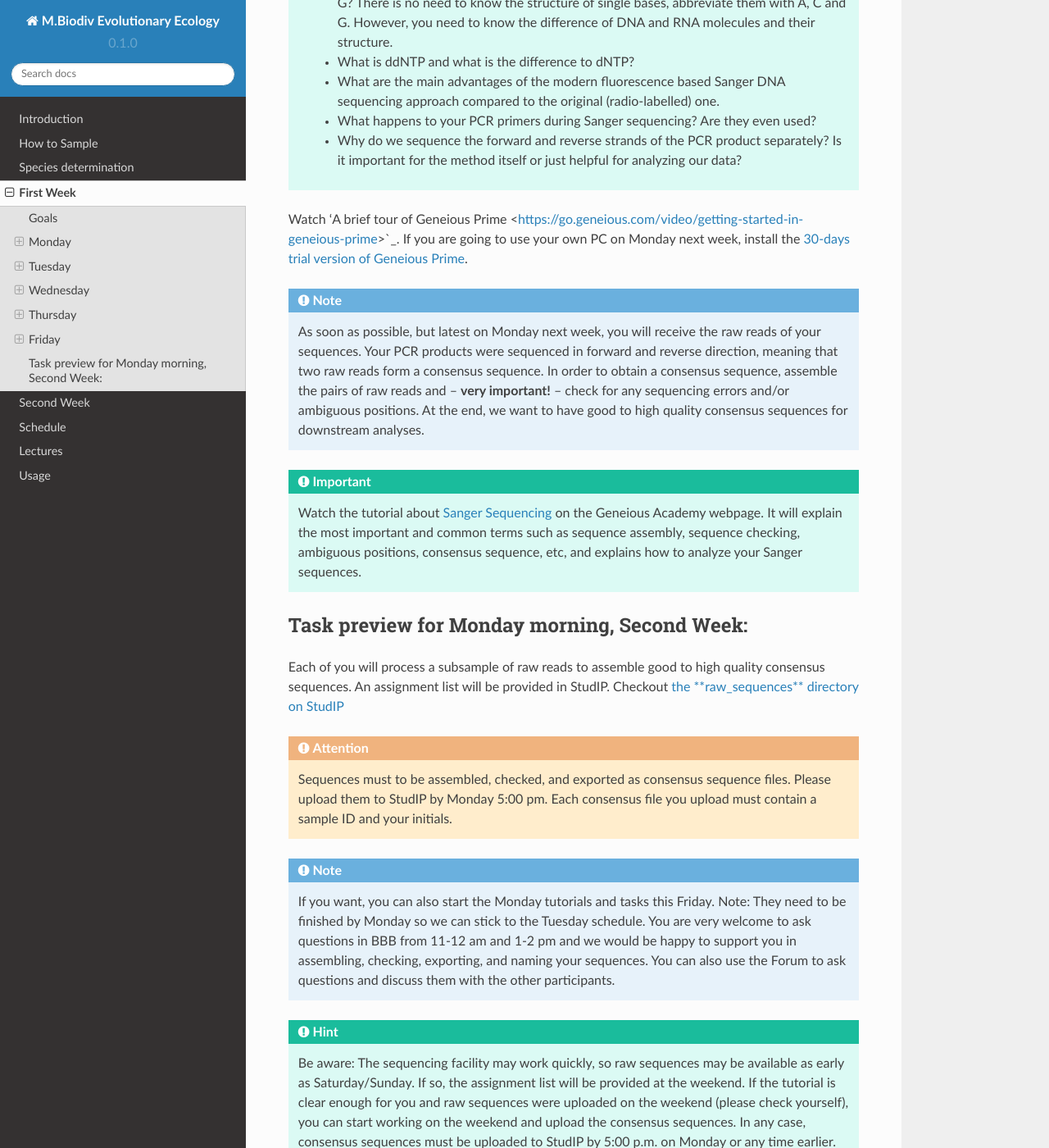
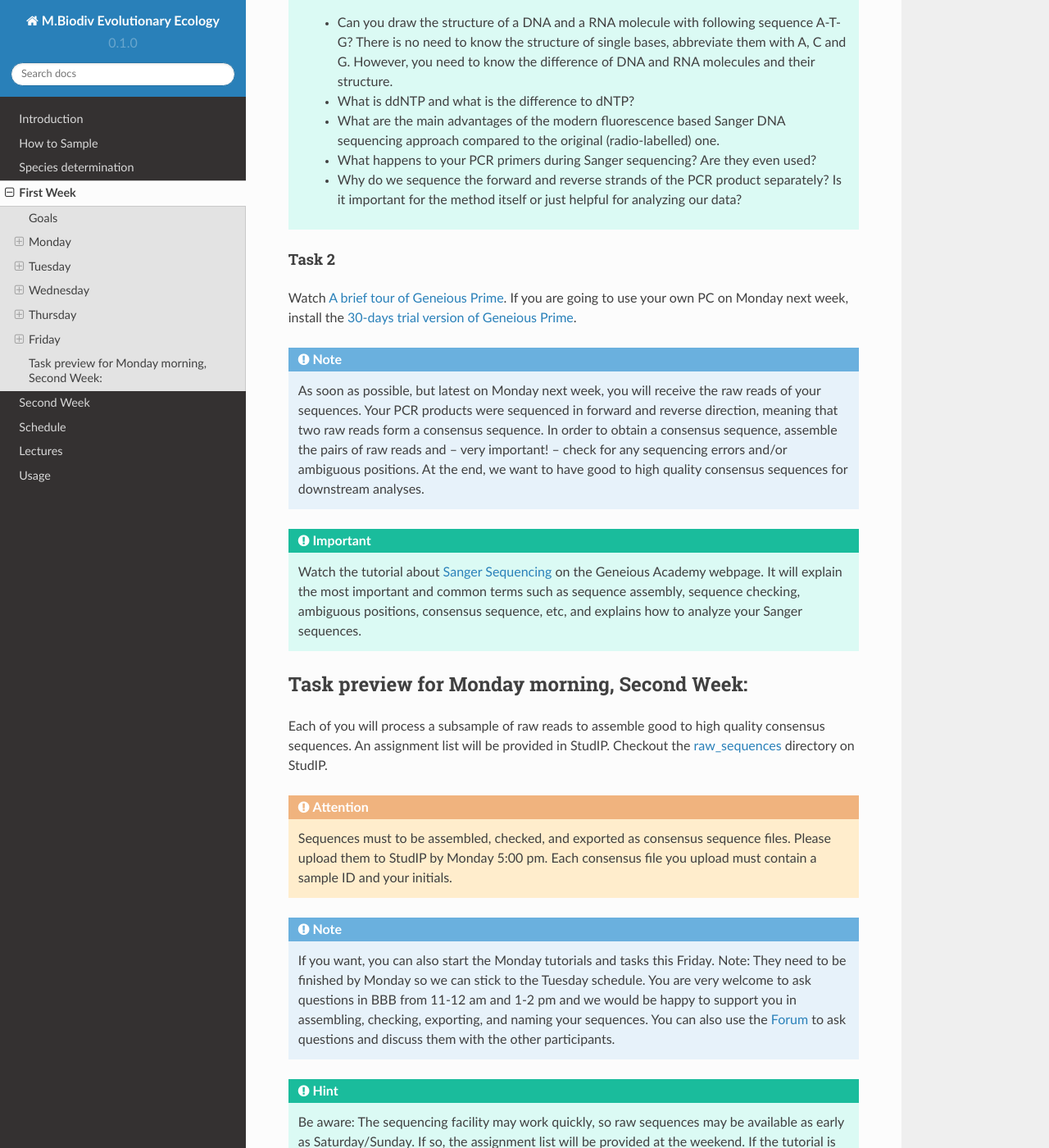
Before and after one commit to bheimbu/evolutionary_ecology, a Sphinx documentation site: the page built from docs/source/first_week.rst, in a window 1280 px wide and 1400 px high, scrolled down 8953 px. Shown: the whole window at 82% size. Built offline with Sphinx 7.4.7 and the Read the Docs theme 2.0.0, drawn with Linux system fonts in a browser that asks for light colours.

Commit message:
Update first_week.rst

```diff
--- a/docs/source/first_week.rst
+++ b/docs/source/first_week.rst
@@ -183,6 +183,10 @@
 
 Tasks of the Day
 ^^^^^^^^^^^^^^^^
+
+Task 1
+""""""
+
 Watch the following YouTube videos for a general introduction. Get familiar with the steps involved, the essential idea of fluorescence base Sanger DNA sequencing, and the advantages of capillary electorophoreses.
 
 .. youtube:: YeHtjO7vlyg
@@ -200,11 +204,14 @@
    - What happens to your PCR primers during Sanger sequencing? Are they even used?
    - Why do we sequence the forward and reverse strands of the PCR product separately? Is it important for the method itself or just helpful for analyzing our data?
 
-Watch 'A brief tour of Geneious Prime <https://go.geneious.com/video/getting-started-in-geneious-prime>`_.
+Task 2
+""""""
+
+Watch `A brief tour of Geneious Prime <https://go.geneious.com/video/getting-started-in-geneious-prime>`_.
 If you are going to use your own PC on Monday next week, install the `30-days trial version of Geneious Prime <https://manage.geneious.com/free-trial>`_.
 
 .. note::
-  As soon as possible, but latest on Monday next week, you will receive the raw reads of your sequences. Your PCR products were sequenced in forward and reverse direction, meaning that two raw reads form a consensus sequence. In order to obtain a consensus sequence, assemble the pairs of raw reads and – **very important!** – check for any sequencing errors and/or ambiguous positions. At the end, we want to have good to high quality consensus sequences for downstream analyses.
+  As soon as possible, but latest on Monday next week, you will receive the raw reads of your sequences. Your PCR products were sequenced in forward and reverse direction, meaning that two raw reads form a consensus sequence. In order to obtain a consensus sequence, assemble the pairs of raw reads and – very important! – check for any sequencing errors and/or ambiguous positions. At the end, we want to have good to high quality consensus sequences for downstream analyses.
 
 .. important::
   Watch the tutorial about `Sanger Sequencing <https://www.geneious.com/academy/getting-started/?wvideo=0htkkxq986>`_ on the Geneious Academy webpage. It will explain the most important and common terms such as sequence assembly, sequence checking, ambiguous positions, consensus sequence, etc, and explains how to analyze your Sanger sequences.
@@ -213,14 +220,13 @@
 ---------------------------------------------
 
 Each of you will process a subsample of raw reads to assemble good to high quality consensus sequences. An assignment list will be provided in StudIP.
-Checkout `the **raw_sequences** directory on StudIP  <https://studip.uni-goettingen.de/dispatch.php/course/files/index/660b809717ef7407f199fdb5f7a87d89?cid=d7b80997f5efda59609a4cf69a04dbf7>`_
-
+Checkout the `raw_sequences  <https://studip.uni-goettingen.de/dispatch.php/course/files/index/660b809717ef7407f199fdb5f7a87d89?cid=d7b80997f5efda59609a4cf69a04dbf7>`_ directory on StudIP.
 
 .. attention::
  Sequences must to be assembled, checked, and exported as consensus sequence files. Please upload them to StudIP by Monday 5:00 pm. Each consensus file you upload must contain a sample ID and your initials.
 
 .. note::
-  If you want, you can also start the Monday tutorials and tasks this Friday. Note: They need to be finished by Monday so we can stick to the Tuesday schedule. You are very welcome to ask questions in BBB from 11-12 am and 1-2 pm and we would be happy to support you in assembling, checking, exporting, and naming your sequences. You can also use the Forum to ask questions and discuss them with the other participants.
+  If you want, you can also start the Monday tutorials and tasks this Friday. Note: They need to be finished by Monday so we can stick to the Tuesday schedule. You are very welcome to ask questions in BBB from 11-12 am and 1-2 pm and we would be happy to support you in assembling, checking, exporting, and naming your sequences. You can also use the `Forum <https://studip.uni-goettingen.de/dispatch.php/course/forum/index/index/ee59763e66f3b71b69c917f633cb857d?cid=d7b80997f5efda59609a4cf69a04dbf7#ee59763e66f3b71b69c917f633cb857d>`_ to ask questions and discuss them with the other participants.
 
 .. hint::
   Be aware: The sequencing facility may work quickly, so raw sequences may be available as early as Saturday/Sunday. If so, the assignment list will be provided at the weekend. If the tutorial is clear enough for you and raw sequences were uploaded on the weekend (please check yourself), you can start working on the weekend and upload the consensus sequences. In any case, consensus sequences must be uploaded to StudIP by 5:00 p.m. on Monday or any time earlier.
```
